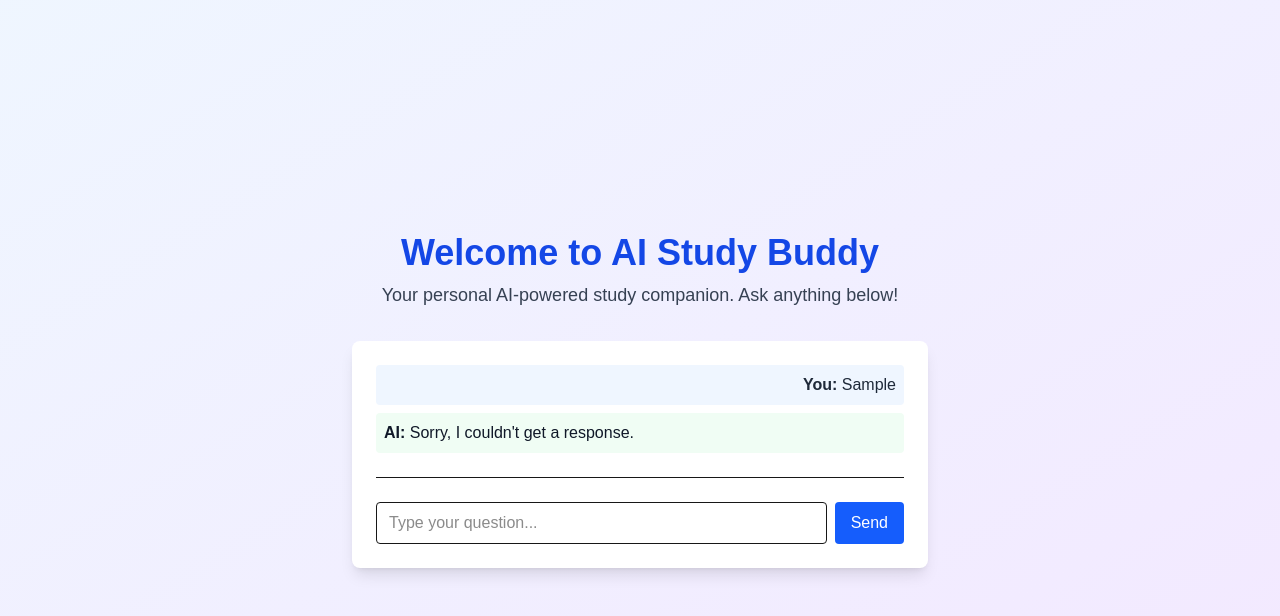
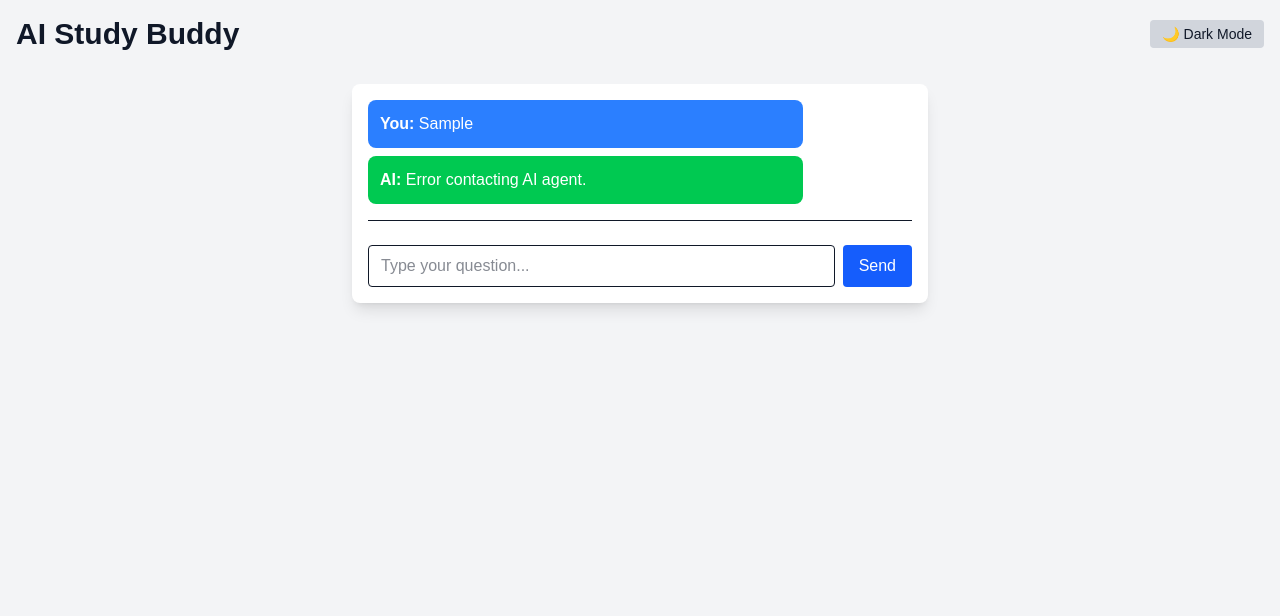
Before and after one commit to abhishekmanegit/ai-study-buddy, a Next.js app: page / in a window 1280 px wide. Both pictures are taken after typing "Sample" into the empty fields and a click on the button "Send". Shown: the top 616 px of the page. Built offline with nearby package versions, Linux system fonts and the light colour scheme; no server answers.

Commit message:
Add dark mode, localStorage chat history, and Tailwind config

```diff
--- a/src/app/api/chat/route.ts
+++ b/src/app/api/chat/route.ts
@@ -5,10 +5,9 @@ export async function POST(req: NextRequest) {
   const apiKey = process.env.OPENAI_API_KEY;
 
   if (!apiKey) {
-    return NextResponse.json({ error: 'OpenAI API key not set.', debug: process.env.OPENAI_API_KEY }, { status: 500 });
+    return NextResponse.json({ error: 'Missing API key' }, { status: 500 });
   }
 
-  try {
   const response = await fetch('https://openrouter.ai/api/v1/chat/completions', {
     method: 'POST',
     headers: {
@@ -16,30 +15,15 @@ export async function POST(req: NextRequest) {
       'Authorization': `Bearer ${apiKey}`,
     },
     body: JSON.stringify({
-        model: 'gpt-3.5-turbo',
+      model: 'mistralai/mixtral-8x7b-instruct',
       messages: [
-          { role: 'system', content: 'You are a fun, friendly study buddy who helps students learn and makes studying enjoyable. Always explain things clearly and add a touch of humor or encouragement!' },
+        { role: 'system', content: 'You are a fun study buddy.' },
         { role: 'user', content: message },
       ],
-        max_tokens: 200,
-        temperature: 0.8,
     }),
   });
 
   const data = await response.json();
-    // Debug logs:
-    console.log("OpenAI API response status:", response.status);
-    console.log("OpenAI API response data:", JSON.stringify(data, null, 2));
 
-    if (!response.ok) {
-      return NextResponse.json({ error: `OpenAI error: ${data.error?.message || response.statusText}` }, { status: 500 });
+  return NextResponse.json({ reply: data.choices?.[0]?.message?.content ?? "No response." });
 }
-    if (data.choices && data.choices[0] && data.choices[0].message) {
-      return NextResponse.json({ reply: data.choices[0].message.content });
-    } else {
-      return NextResponse.json({ error: 'No response from AI.', debug: data }, { status: 500 });
-    }
-  } catch (error: any) {
-    return NextResponse.json({ error: 'Error contacting OpenAI: ' + (error?.message || error) }, { status: 500 });
-  }
-}
--- a/src/app/page.tsx
+++ b/src/app/page.tsx
@@ -1,6 +1,6 @@
 "use client";
 
-import { useState } from "react";
+import { useEffect, useState } from "react";
 
 interface Message {
   sender: "user" | "ai";
@@ -11,6 +11,25 @@ export default function Home() {
   const [input, setInput] = useState("");
   const [messages, setMessages] = useState<Message[]>([]);
   const [loading, setLoading] = useState(false);
+  const [darkMode, setDarkMode] = useState(false);
+
+  // Load chat history + theme on mount
+  useEffect(() => {
+    const savedMessages = localStorage.getItem("study-chat");
+    const savedTheme = localStorage.getItem("study-theme");
+    if (savedMessages) setMessages(JSON.parse(savedMessages));
+    if (savedTheme === "dark") setDarkMode(true);
+  }, []);
+
+  // Save chat + theme to localStorage
+  useEffect(() => {
+    localStorage.setItem("study-chat", JSON.stringify(messages));
+  }, [messages]);
+
+  useEffect(() => {
+    document.documentElement.classList.toggle("dark", darkMode);
+    localStorage.setItem("study-theme", darkMode ? "dark" : "light");
+  }, [darkMode]);
 
   const handleSend = async (e: React.FormEvent) => {
     e.preventDefault();
@@ -26,11 +45,8 @@ export default function Home() {
         body: JSON.stringify({ message: input }),
       });
       const data = await res.json();
-      if (data.reply) {
-        setMessages((prev) => [...prev, { sender: "ai", text: data.reply }]);
-      } else {
-        setMessages((prev) => [...prev, { sender: "ai", text: "Sorry, I couldn't get a response." }]);
-      }
+      const aiText = data.reply || "Sorry, I couldn't get a response.";
+      setMessages((prev) => [...prev, { sender: "ai", text: aiText }]);
     } catch {
       setMessages((prev) => [...prev, { sender: "ai", text: "Error contacting AI agent." }]);
     } finally {
@@ -39,29 +55,47 @@ export default function Home() {
   };
 
   return (
-    <div className="flex flex-col items-center justify-center min-h-screen bg-gradient-to-br from-blue-50 to-purple-100 p-4">
-      <h1 className="text-4xl font-bold mb-2 text-blue-700">Welcome to AI Study Buddy</h1>
-      <p className="mb-8 text-lg text-gray-700">Your personal AI-powered study companion. Ask anything below!</p>
-      <div className="w-full max-w-xl bg-white rounded-lg shadow-lg p-6 flex flex-col">
-        <div className="flex-1 mb-4 overflow-y-auto max-h-64 border-b pb-4">
+    <div className="min-h-screen bg-gray-100 dark:bg-gray-900 text-gray-900 dark:text-white transition-colors duration-300">
+      <div className="flex justify-between items-center p-4">
+        <h1 className="text-3xl font-bold">AI Study Buddy</h1>
+        <button
+          onClick={() => setDarkMode(!darkMode)}
+          className="bg-gray-300 dark:bg-gray-700 text-sm px-3 py-1 rounded hover:opacity-90 transition"
+        >
+          {darkMode ? "☀ Light Mode" : "🌙 Dark Mode"}
+        </button>
+      </div>
+
+      <div className="flex flex-col items-center p-4">
+        <div className="w-full max-w-xl bg-white dark:bg-gray-800 rounded-lg shadow-lg p-4 flex flex-col">
+          <div className="flex-1 mb-4 overflow-y-auto max-h-[60vh] border-b pb-4 space-y-2">
             {messages.length === 0 ? (
-            <div className="text-gray-400 text-center">No messages yet. Start the conversation!</div>
+              <div className="text-center text-gray-400">No messages yet. Start the conversation!</div>
             ) : (
               messages.map((msg, idx) => (
-              <div key={idx} className={`mb-2 p-2 rounded ${msg.sender === "user" ? "bg-blue-50 text-gray-800 text-right" : "bg-green-50 text-gray-900 text-left"}`}>
-                <span className="font-semibold">{msg.sender === "user" ? "You" : "AI"}:</span> {msg.text}
+                <div
+                  key={idx}
+                  className={`p-3 rounded-lg max-w-[80%] ${
+                    msg.sender === "user"
+                      ? "self-end bg-blue-500 text-white"
+                      : "self-start bg-green-500 text-white"
+                  }`}
+                >
+                  <strong>{msg.sender === "user" ? "You" : "AI"}:</strong> {msg.text}
                 </div>
               ))
             )}
-          {loading && <div className="text-gray-400 text-center">AI is thinking...</div>}
+            {loading && (
+              <div className="self-start text-gray-500 italic animate-pulse">AI is thinking...</div>
+            )}
           </div>
           <form onSubmit={handleSend} className="flex gap-2 mt-2">
             <input
               type="text"
-            className="flex-1 border rounded px-3 py-2 focus:outline-none focus:ring-2 focus:ring-blue-400"
+              className="flex-1 border rounded px-3 py-2 dark:bg-gray-700 dark:text-white focus:outline-none focus:ring-2 focus:ring-blue-400"
               placeholder="Type your question..."
               value={input}
-            onChange={e => setInput(e.target.value)}
+              onChange={(e) => setInput(e.target.value)}
               autoFocus
               disabled={loading}
             />
@@ -70,10 +104,11 @@ export default function Home() {
               className="bg-blue-600 text-white px-4 py-2 rounded hover:bg-blue-700 transition"
               disabled={loading}
             >
-            {loading ? "Sending..." : "Send"}
+              {loading ? "..." : "Send"}
             </button>
           </form>
         </div>
       </div>
+    </div>
   );
 }
--- /dev/null
+++ b/tailwind.config.js
@@ -0,0 +1,8 @@
+module.exports = {
+  darkMode: 'class', // Enable dark mode via class
+  content: ["./src/**/*.{js,ts,jsx,tsx}"],
+  theme: {
+    extend: {},
+  },
+  plugins: [],
+};
```
Lines whose indentation alone changed are shown as unchanged.
